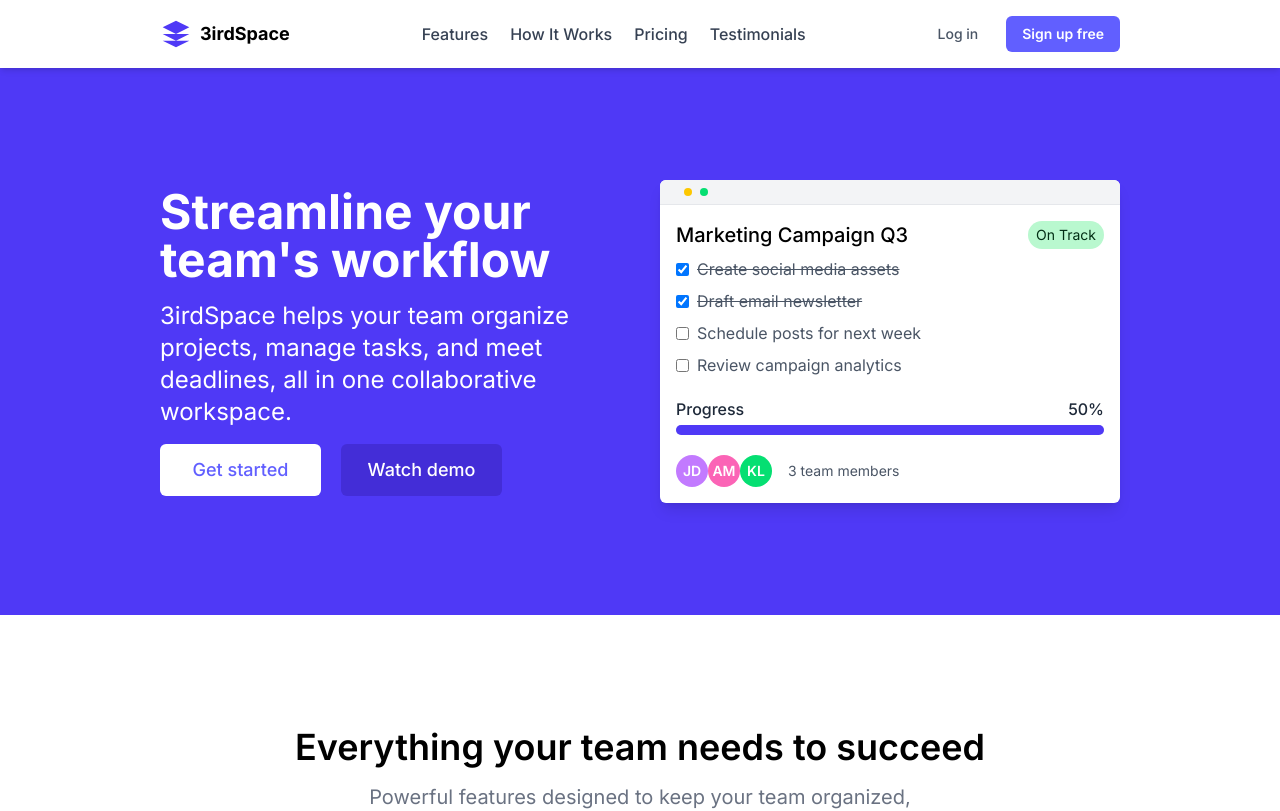
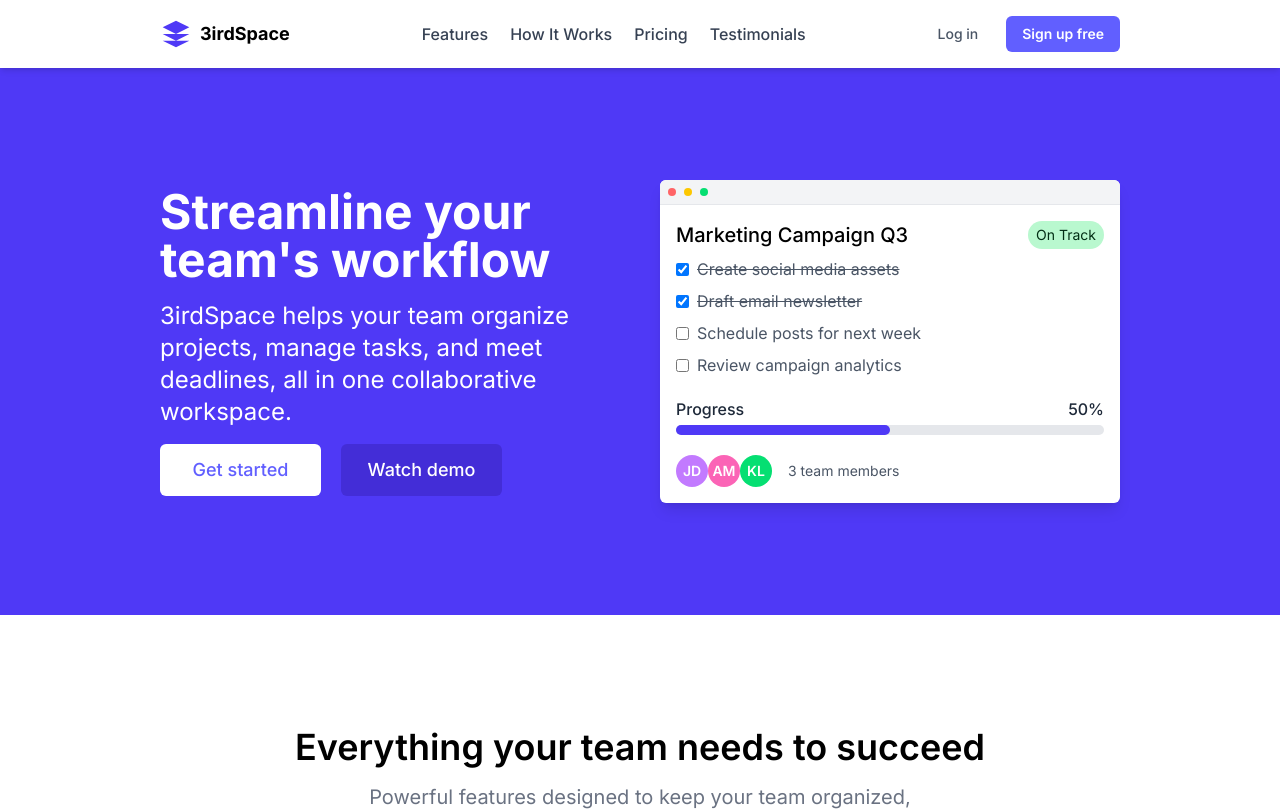
Before and after one commit to Naythankik/3ird-space-Team-Tools, a React (Vite) app: page / in a window 1280 px wide. Shown: the top 811 px of the page. Built offline with nearby package versions, Linux system fonts and the light colour scheme; no server answers.

Commit message:
Fixes to components

```diff
--- a/src/components/LandingPage/ProgressBar.jsx
+++ b/src/components/LandingPage/ProgressBar.jsx
@@ -1,4 +1,4 @@
-const ProgressBar = ({title, value}) => {
+const ProgressBar = ({ title, value }) => {
     return (
         <div className="grid gap-1 my-5">
             <div className="flex justify-between items-center text-gray-800 font-medium">
@@ -6,10 +6,13 @@ const ProgressBar = ({title, value}) => {
                 <span>{value}</span>
             </div>
             <div className="w-full bg-gray-200 rounded-full h-2.5">
-                <div className={`bg-indigo-600 h-2.5 rounded-full w-[${value}]`}></div>
+                <div
+                    className="bg-indigo-600 h-2.5 rounded-full"
+                    style={{ width: `${value}` }}
+                ></div>
             </div>
         </div>
-    )
-}
+    );
+};
 
 export default ProgressBar;
--- a/src/components/LandingPage/StatusDotComponent.jsx
+++ b/src/components/LandingPage/StatusDotComponent.jsx
@@ -1,8 +1,8 @@
 const StatusDotComponent = () => {
     const statusDots = [
-        { color: "red-400" },
-        { color: "yellow-400" },
-        { color: "green-400" },
+        { color: "bg-red-400" },
+        { color: "bg-yellow-400" },
+        { color: "bg-green-400" },
     ];
 
     return (
@@ -10,7 +10,7 @@ const StatusDotComponent = () => {
             {statusDots.map(({ color }, idx) => (
                 <span
                     key={idx}
-                    className={`h-2 w-2 rounded-full bg-${color}`}
+                    className={`h-2 w-2 rounded-full ${color}`}
                 />
             ))}
         </div>
```
